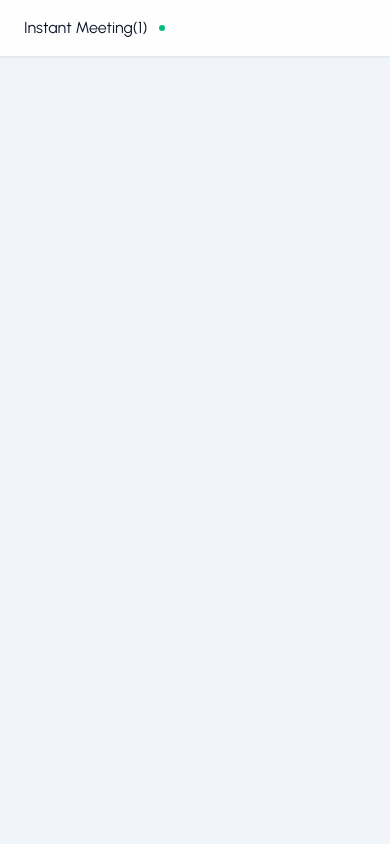
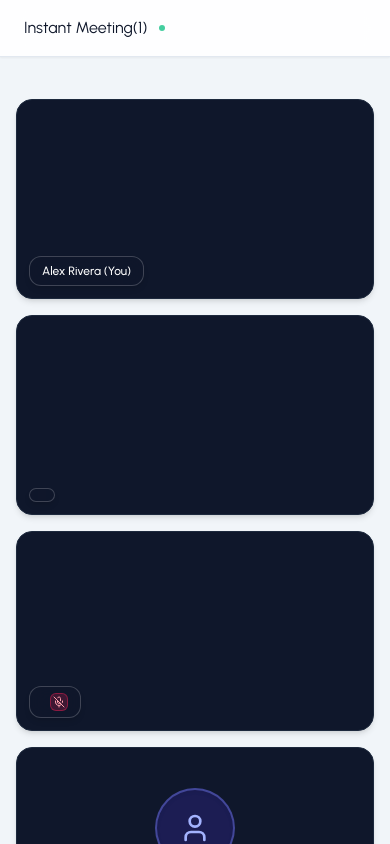
Before and after one commit to ayushjhade/Video-Meeting-App, a React (Vite) app in the folder client/: page /meeting/1 in a window 390 px wide. Built offline with nearby package versions, Linux system fonts and the light colour scheme; no server answers.

Commit message:
feat: add meeting room video grid and WebRTC video tiles - Added MeetingRoom component with WebRTC integration - Added local camera and microphone initialization - Added VideoGrid for displaying participants - Added VideoTile for individual participant video

```diff
--- /dev/null
+++ b/client/src/components/meeting/VideoGrid.jsx
@@ -0,0 +1,44 @@
+import React from 'react'
+import VideoTile from './VideoTile';
+
+const VideoGrid = ({localStream, localUser, remoteUsers,audioEnabled, videoEnabled}) => {
+    const totalParticipants = 1 + remoteUsers.length;
+
+    //Determine grid columns dynamically
+    const getGridClass = () => {
+        if(totalParticipants === 1) return 'grid-cols-1 max-w-4xl';
+        if(totalParticipants === 2) return 'grid-cols-1 md:grid-cols-2 max-w-5xl';
+
+        if(totalParticipants <= 4) return 'grid-cols-1 md:grid-cols-2 max-w-5xl';
+        if(totalParticipants <= 6) return 'grid-cols-1 md:grid-cols-2 max-w-5xl';
+        if(totalParticipants <= 9) return 'grid-cols-1 sm:grid-cols-2 lg:grid-cols-3 max-w-7xl';
+        return 'grid-cols-2 sm:grid-cols-3 lg:grid-cols-4 max-w-7xl'
+    }
+
+  return (
+    <div className="flex-1 w-full flex  items-center justify-center p-4 oveerflow-y-auto">
+        <div className={"w-full grid gap-4 ${getGridClass()} aspect-video max-h-[calc(100vh-140px)] transition-all duration-300"}>
+            {/* Local User Tile */}
+            <VideoTile stream ={localStream}
+            name={localUser?.name||"You"}
+            isLocal={true}
+            audioEnabled={audioEnabled}
+            videoEnabled={videoEnabled}
+            />
+
+            {/* Remote Users Tiles */}
+            {remoteUsers.map((remote)=>(
+                <VideoTile
+                key={remote.socketId}
+                stream={remote.stream}
+                name={remote.name}
+                audioEnabled={remote.audioEnabled}
+                videoEnabled={remote.videoEnabled}
+                />
+            ))}
+        </div>
+    </div>
+  )
+}
+
+export default VideoGrid
--- /dev/null
+++ b/client/src/components/meeting/VideoTile.jsx
@@ -0,0 +1,52 @@
+import { MicOffIcon, UserIcon, VideoOffIcon } from 'lucide-react';
+import React, { useEffect, useRef } from 'react'
+
+const VideoTile = ({stream, name, isLocal = false, audioEnabled = true, videoEnabled = true}) => {
+
+    const videoRef = useRef(null)
+
+    useEffect(()=>{
+        if(videoRef.current && stream){
+            videoRef.current.srcObject = stream;
+        }
+    },[stream])
+
+  return (
+    <div className="relative w-full h-full min-h-50 bg-slate-900 rounded-2xl overflow-hidden border border-slate-800 shadow-md flex items-center justify-center group">
+    {/* Video Element */}
+
+    <video ref={videoRef} autoPlay playsInline muted={isLocal}
+    className={`w-full h-full object-cover transition-opacity duration-300 ${videoEnabled ? "opacity-100" : "opacity-0 pointer-events-none absolute"} ${isLocal ? "-scale-x-100" : ""}`}/>
+
+     {/* Camera Off Placeholder */}
+     {!videoEnabled && (
+        <div className="flex flex-col items-center justify-center space-y-3 z-10">
+            <div className='w-20 h-20 rounded-full bg-indigo-600/20 border-2 border-indigo-400/40 flex items-center justify-center text-indigo-300 text-2xl font-bold uppercase shadow-inner'>
+                {name ? name.charAt(0) : <UserIcon className='w-8 h-8'/>}
+            </div>
+            <span className='text-xs font-semibold px-3 py-1 rounded-full bg-slate-800/90 text-slate-300 border border-slate-700/60 flex items-center gap-1.5 shadow-xs'>
+                <VideoOffIcon className="w-3.5 h-3.5 text-rose-400" />
+                Camera Off
+            </span>
+        </div>
+     )}
+
+     {/* Bottom Info Bar Overlay */}
+     <div className="absolute bottom-3 left-3 right-3 flex items-center justify-between z-20 pointer-events-none">
+        <div className="flex items-center gap-2 bg-slate-900/80 backdrop-blur-md px-3 py-1.5 rounded-xl border border-white/20 text-xs font-medium text-white shadow-md">
+            <span>
+                {name} {isLocal ? "(You)" : ""}
+            </span>
+            {!audioEnabled && (
+                <span className='p-0.5 rounded-md bg-rose-500/20 text-rose-300 border border-rose-500/40'>
+                    <MicOffIcon className="w-3 h-3" />
+                </span>
+            )}
+        </div>
+     </div>
+
+    </div>
+  )
+}
+
+export default VideoTile
--- /dev/null
+++ b/client/src/hooks/useWebRTC.js
@@ -0,0 +1,127 @@
+import { useState, useEffect, useRef, useCallback } from 'react'
+import { dummyRemoteParticipants } from '../assets/asset'
+import toast from 'react-hot-toast'
+
+
+const useWebRTC = (_roomId, user, onMeetingEnded, _enabled = true) => {
+    const [localStream, setLocalStream] = useState(null)
+    const [remoteUsers, setRemoteUsers] = useState(dummyRemoteParticipants)
+    const [audioEnabled, setAudioEnabled] = useState(true)
+    const [videoEnabled, setVideoEnabled] = useState(true)
+
+    const localStreamRef = useRef(null)
+
+    const initLocalStream = useCallback(async () => {
+        try {
+            if (navigator?.mediaDevices?.getUserMedia) {
+                const stream = await navigator.mediaDevices.getUserMedia({
+                    video: true,
+                    audio: true,
+                })
+
+                setLocalStream(stream)
+                localStreamRef.current = stream
+
+                return stream
+            }
+        } catch (error) {
+            console.log(
+                'MockWebRTC: Running in camera preview fallback mode',
+                error
+            )
+        }
+
+        return null
+    }, [])
+
+    // Initialize local camera/microphone
+    useEffect(() => {
+        if (!_enabled) return
+
+        initLocalStream()
+
+        // Cleanup when component unmounts
+        return () => {
+            if (localStreamRef.current) {
+                localStreamRef.current.getTracks().forEach((track) => {
+                    track.stop()
+                })
+
+                localStreamRef.current = null
+            }
+        }
+    }, [_enabled, initLocalStream])
+
+    // Toggle local microphone
+    const toggleAudio = () => {
+        const newState = !audioEnabled
+
+        setAudioEnabled(newState)
+
+        if (localStreamRef.current) {
+            const audioTrack = localStreamRef.current.getAudioTracks()[0]
+
+            if (audioTrack) {
+                audioTrack.enabled = newState
+            }
+        }
+
+        toast(
+            newState ? 'Microphone turned on' : 'Microphone muted',
+            {
+                icon: newState ? '🎙️' : '🎙️🚫',
+            }
+        )
+    }
+
+    // Toggle local camera
+    const toggleVideo = () => {
+        const newState = !videoEnabled
+
+        setVideoEnabled(newState)
+
+        if (localStreamRef.current) {
+            const videoTrack = localStreamRef.current.getVideoTracks()[0]
+
+            if (videoTrack) {
+                videoTrack.enabled = newState
+            }
+        }
+
+        toast(
+            newState ? 'Camera turned on' : 'Camera disabled',
+            {
+                icon: newState ? '📹' : '📹🚫',
+            }
+        )
+    }
+
+    // End meeting for everyone
+    const endMeeting = useCallback(() => {
+        if (localStreamRef.current) {
+            localStreamRef.current.getTracks().forEach((track) => {
+                track.stop()
+            })
+
+            localStreamRef.current = null
+            setLocalStream(null)
+        }
+
+        if (onMeetingEnded) {
+            onMeetingEnded('Meeting ended')
+        }
+    }, [onMeetingEnded])
+
+    return {
+        localStream,
+        remoteUsers,
+        audioEnabled,
+        videoEnabled,
+        toggleAudio,
+        toggleVideo,
+        endMeeting,
+        initLocalStream,
+    }
+}
+
+export default useWebRTC
--- a/client/src/pages/MeetingRoom.jsx
+++ b/client/src/pages/MeetingRoom.jsx
@@ -3,8 +3,8 @@ import { dummyMeetingDetails, dummyUser } from '../assets/asset'
 import { useNavigate, useParams } from 'react-router-dom'
 import { useCallback } from 'react'
 import { useState } from 'react'
-
-
+import VideoGrid from '../components/meeting/VideoGrid'
+import useWebRTC from '../hooks/useWebRTC'
 
 const MeetingRoom = () => {
   const {meetingId} = useParams()
@@ -16,6 +16,9 @@ const MeetingRoom = () => {
   const handleMeetingEnd = useCallback(() => {
     navigate('/dashboard')
   }, [navigate])
+
+  // Initialize WebRTC hook
+  const{localStream, remoteUsers, audioEnabled, videoEnabled, toggleAudio,toggleVideo,endMeeting} = useWebRTC(meetingId,userdata, handleMeetingEnd)
 
   const isHost = true;
 
@@ -42,6 +45,13 @@ const MeetingRoom = () => {
         {/* Main Content Area (video grid + side panels*/}
         <div className="flex-1 flex overflow-hidden relative">
           {/* Video Grid Center */}
+          <VideoGrid
+          localStream={localStream}
+          localUser={userdata}
+          remoteUsers={remoteUsers}
+          audioEnabled={audioEnabled}
+          videoEnabled={videoEnabled}/>
+
 
           {/*In Meeting chat Drawer*/}
 
```
